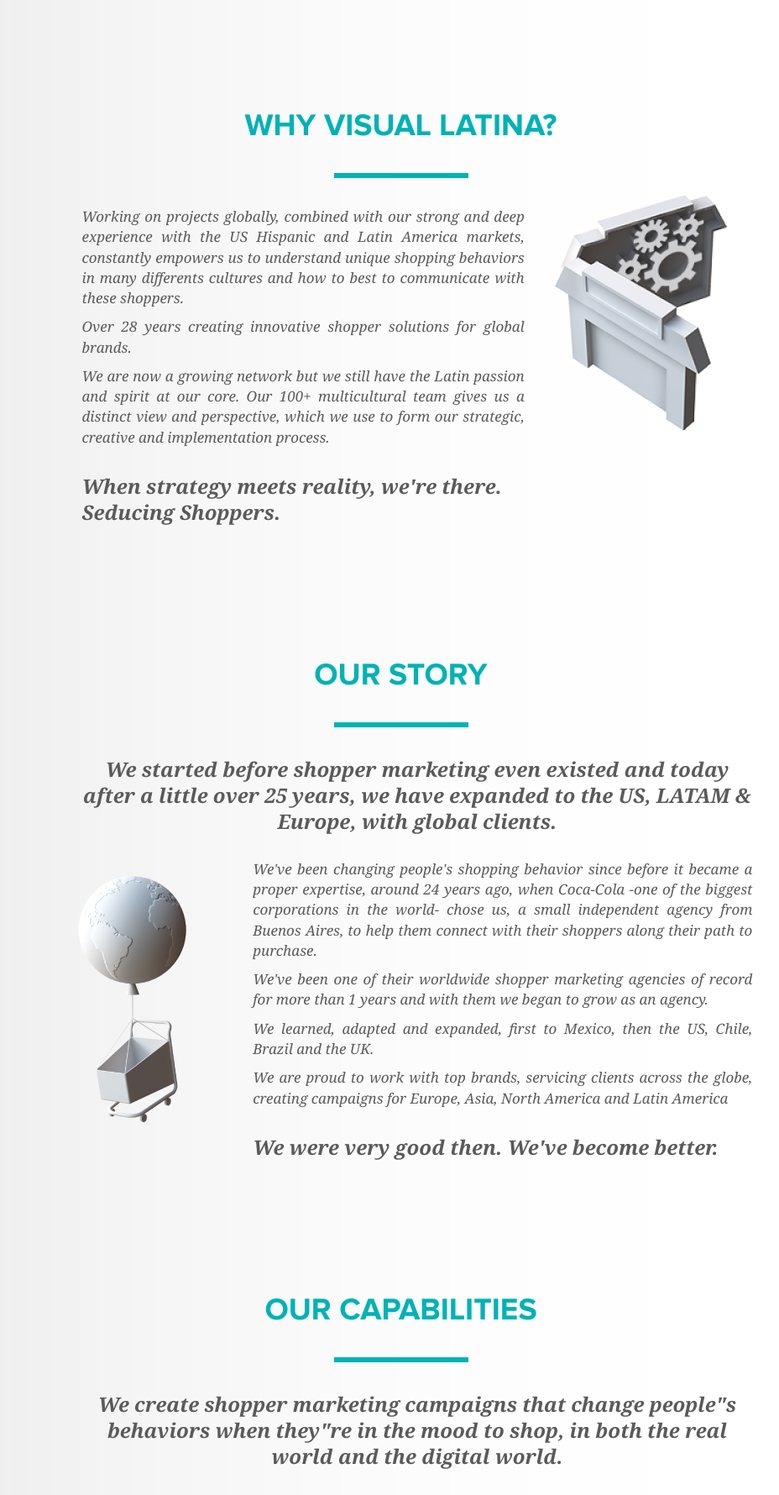
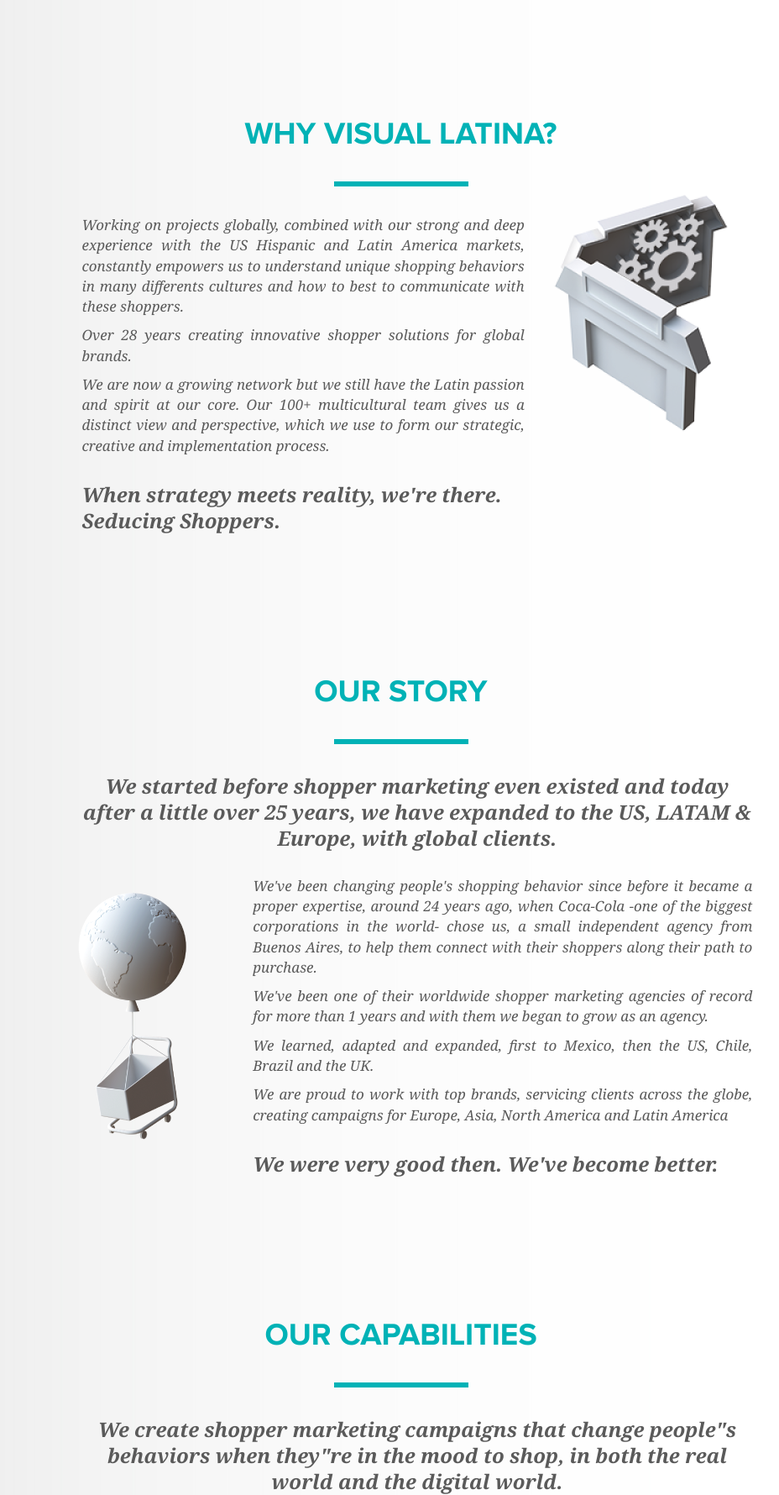
Before and after one commit to ddealers/vlt, a PHP site: page /about.php in a window 1280 px wide. Shown: the part 1116-2896 px from the top of the page at 84% size, without its empty margins (248-1176 px from the left). Run offline with PHP 8.4, Linux system fonts and the light colour scheme; some libraries are stand-ins or nearby versions; some web fonts are replaced.

Commit message:
correcciones vlt

```diff
--- a/css/style.css
+++ b/css/style.css
@@ -435,6 +435,7 @@ img.r-s-i{
 	text-align: center;
 	text-transform: uppercase;
 	margin-left: 145px;
+	margin-top: 5px;
 }
 .main-view h1 span{
 	background-color: #00B2B6;
```
